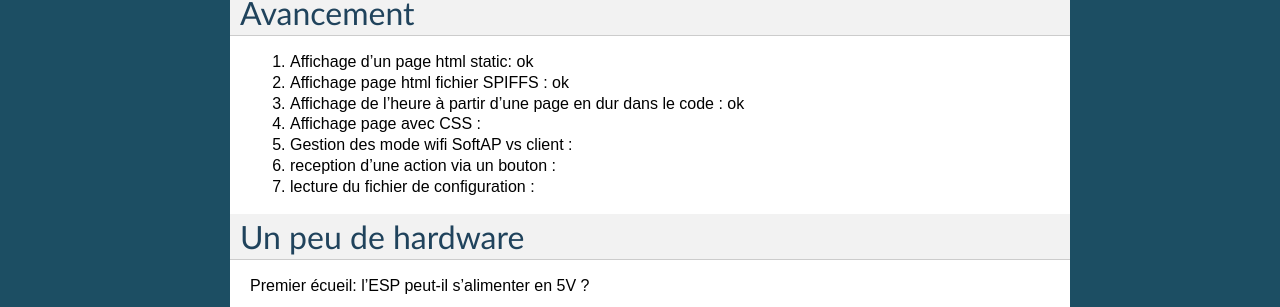
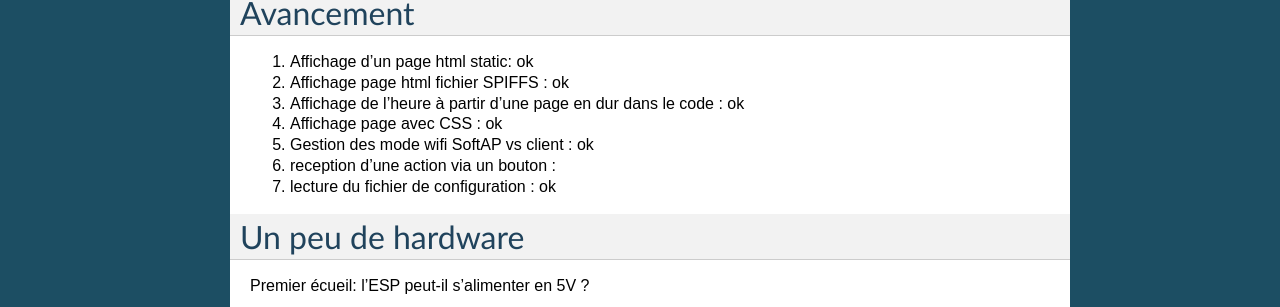
Before and after one commit to volab/IoT_EPS, a Sphinx documentation site: the page built from _1_userDoc/source/softDev.rst, in a window 1280 px wide. Shown: the part 1181-1488 px from the top of the page. Built offline with Sphinx 7.4.7, drawn with Linux system fonts in a browser that asks for light colours.

```diff
--- a/_1_userDoc/source/softDev.rst
+++ b/_1_userDoc/source/softDev.rst
@@ -10,10 +10,10 @@ Avancement
 #. Affichage d'un page html static: ok
 #. Affichage page html fichier SPIFFS : ok
 #. Affichage de l'heure à partir d'une page en dur dans le code : ok
-#. Affichage page avec CSS :
-#. Gestion des mode wifi SoftAP vs client :
+#. Affichage page avec CSS : ok
+#. Gestion des mode wifi SoftAP vs client : ok
 #. reception d'une action via un bouton :
-#. lecture du fichier de configuration :
+#. lecture du fichier de configuration : ok
 
 
 Un peu de hardware
```
Also changed, not shown: 4 other files.
